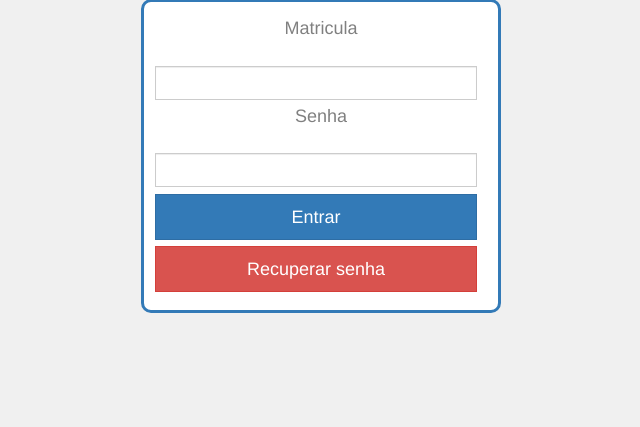
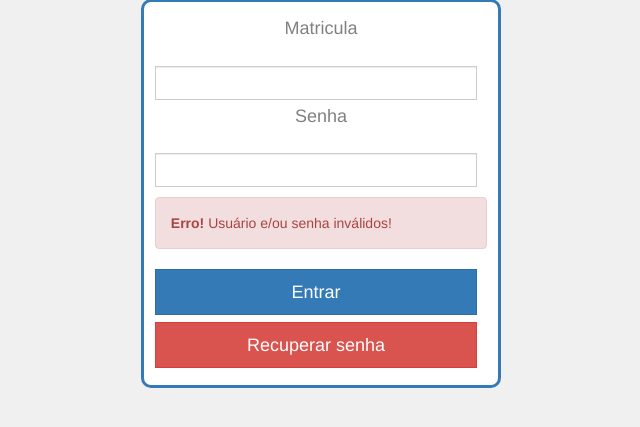
Before and after one commit to sistemaDiarias/SistemaDiarias-1, a PHP site: page /index.php?resultado=erro in a window 1280 px wide. Shown: the part 166-593 px from the top of the page, without its empty margins (319-959 px from the left). Run offline with PHP 8.4, Linux system fonts and the light colour scheme; the visitor is signed in with stand-in values (Sample User, id 1); some libraries are stand-ins or nearby versions.

Commit message:
Mostrando menssagens de erro no login

```diff
--- a/controller/logica_login.php
+++ b/controller/logica_login.php
@@ -21,7 +21,7 @@ function logar($matricula, $senha){
             header("Location: ../pagina_principal.php");
         }else
         {
-            header("Location: ../index.php");
+            header("Location: ../index.php?resultado=erro");
         }
     }else
     {
--- a/index.php
+++ b/index.php
@@ -31,11 +31,22 @@
                                 <strong><h4>Senha</h4></strong></br>
                                 <input type="password" id="inputPassword" class="form-control entrada" name="senha">
 
+                                <?php
+                                if(filter_has_var(INPUT_GET, 'resultado')){
+                                    if(filter_input(INPUT_GET, 'resultado') == 'erro'){
+                                    ?>
+                                    <div class="alert alert-danger" style="margin-top: 10px;">
+                                        <strong>Erro!</strong> Usuário e/ou senha inválidos!
+                                    </div>
+                                    <?php
+                                    }
+                                }
+                                ?>
+
+
+
                                 <input type="submit" class="btn btn-lg btn-primary btn-block botao" value="Entrar">
-
-                            </form>
-                            <form>
-                                <input type="submit" class="btn btn-lg btn-danger btn-block botao" value="Recuperar senha">
+                                <input class="btn btn-lg btn-danger btn-block botao" value="Recuperar senha">
                             </form>
                         </div>
                     </div>
```
